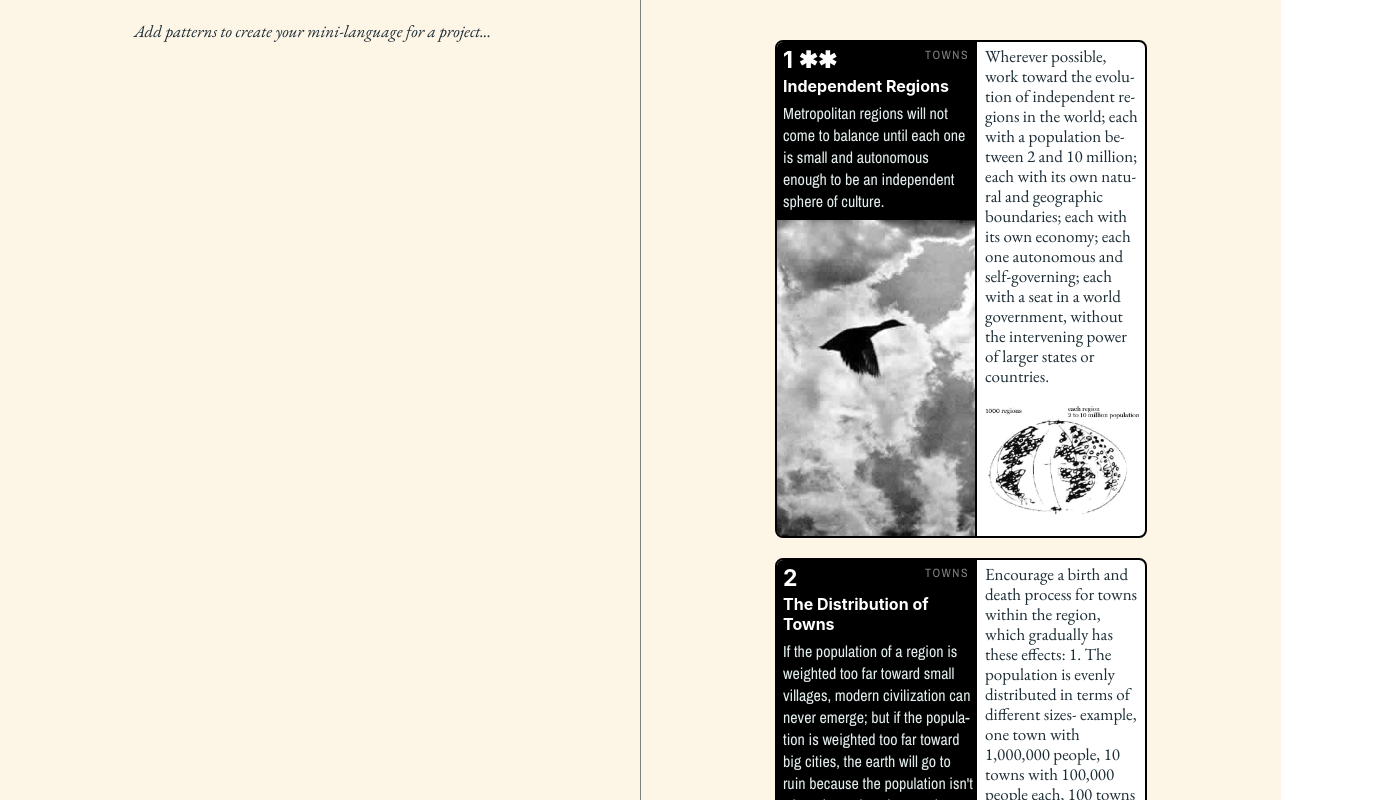
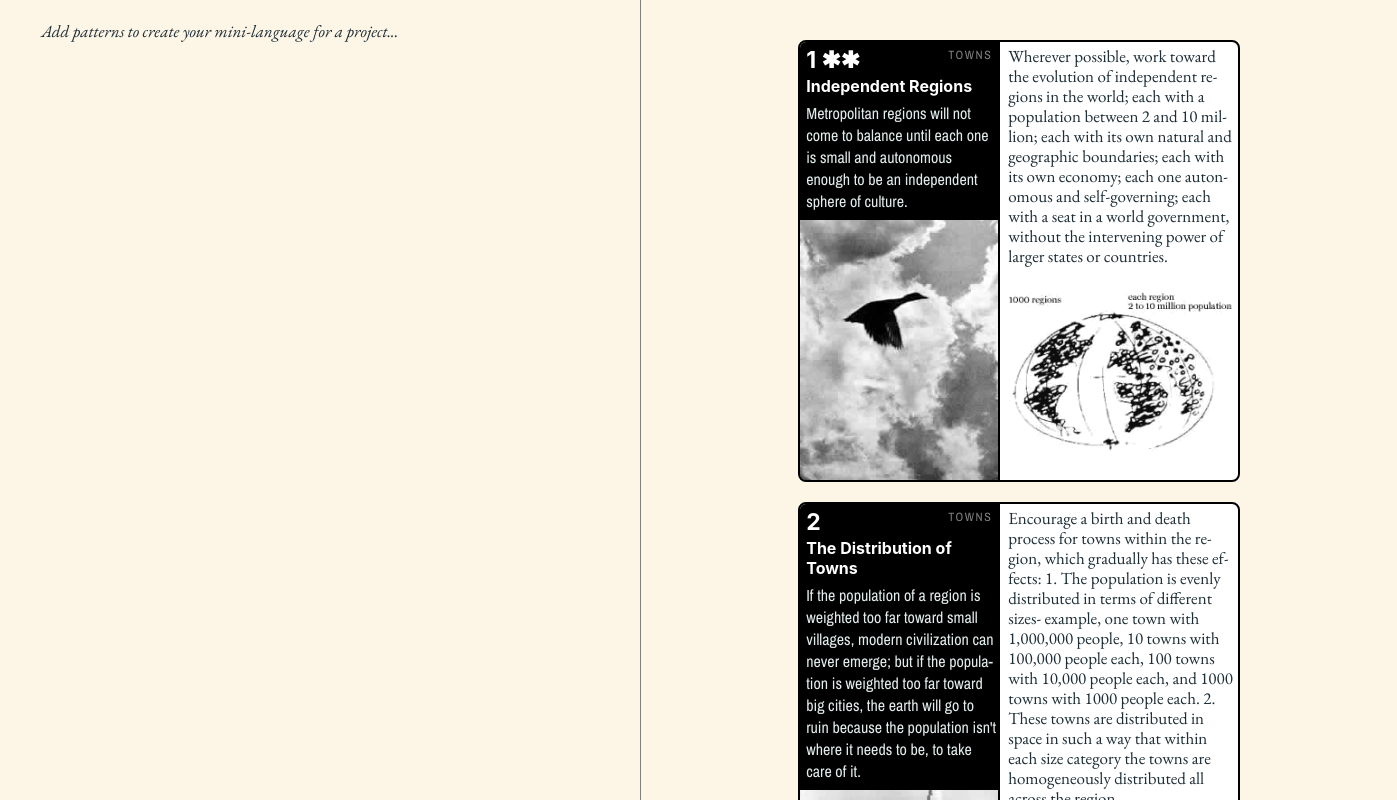
Before and after one commit to hanbzu/apl, a React (Create React App) app: page / in a window 1280 px wide. Shown: the whole page, 1397 px wide, since content can reach past the window. Built offline with nearby package versions, Linux system fonts and the light colour scheme.

Commit message:
Make it fixed width

```diff
--- a/src/index.css
+++ b/src/index.css
@@ -7,6 +7,7 @@ body {
     sans-serif;
   -webkit-font-smoothing: antialiased;
   -moz-osx-font-smoothing: grayscale;
+  width: 100%;
 }
 
 code {
@@ -20,6 +21,9 @@ code {
   grid-template-columns: 50% 50%;
   gap: 1px;
   height: 100%;
+  width: 1512px;
+  margin-left: 50%;
+  transform: translateX(-50%);
   background: gray;
 }
 
```
